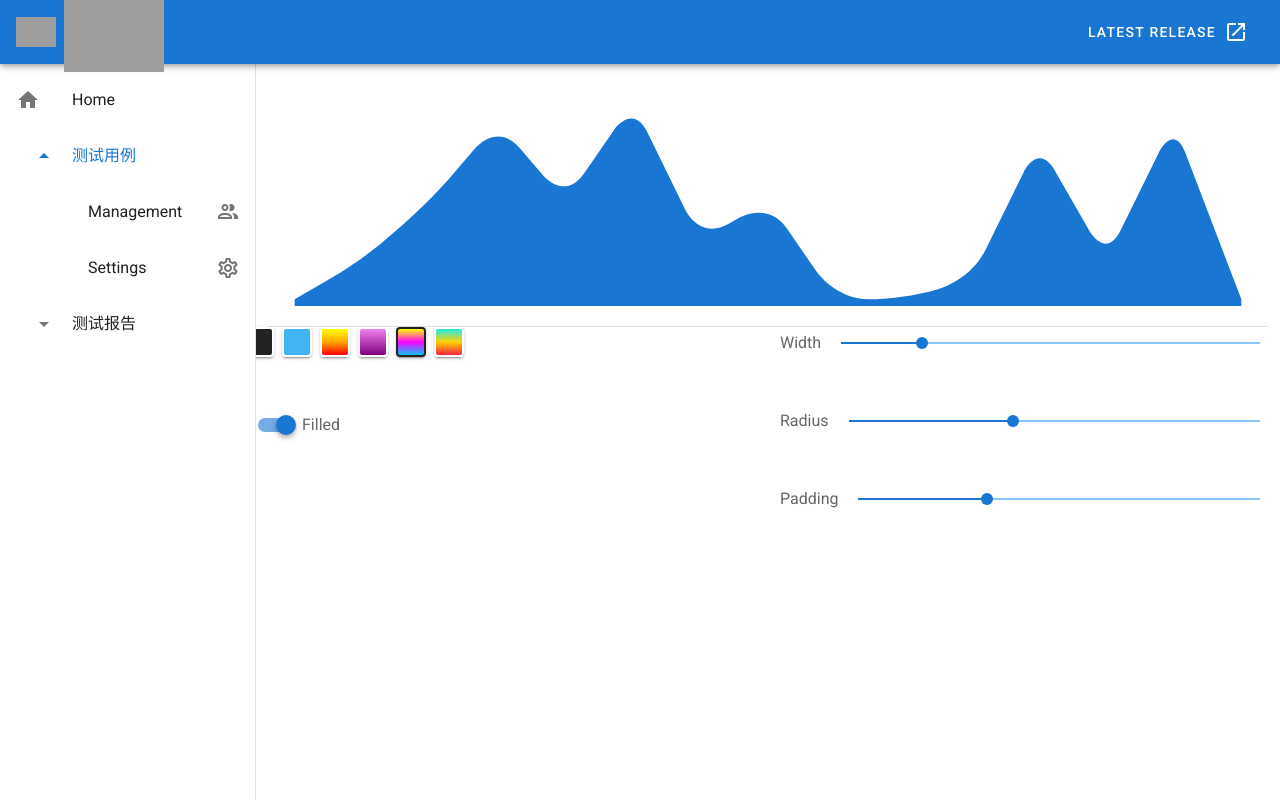
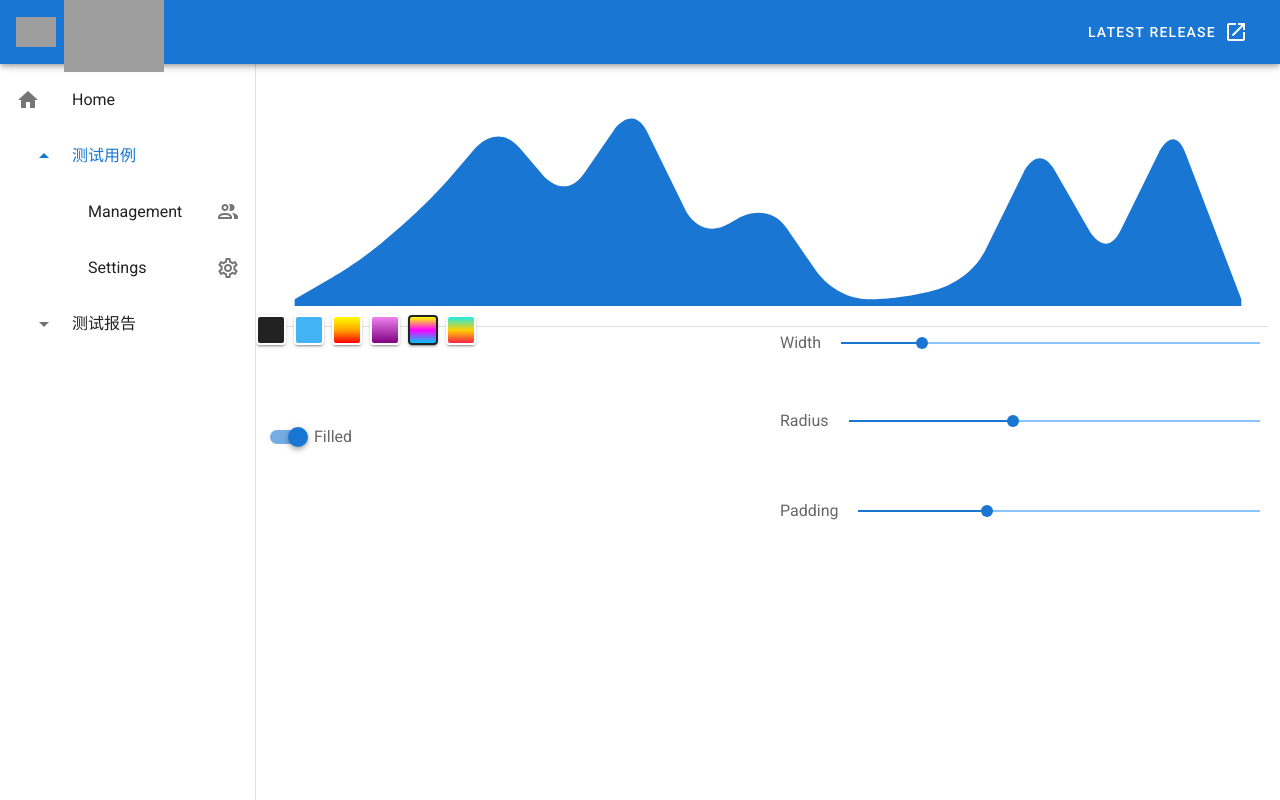
Before and after one commit to seveniruby/HogwartsSDET15Frontend, a Vue app: page /report in a window 1280 px wide. Built offline with nearby package versions, Linux system fonts and the light colour scheme; grey boxes are pictures that could not be loaded.

Commit message:
fix vuetify bug

```diff
--- a/src/components/TestReport.vue
+++ b/src/components/TestReport.vue
@@ -17,10 +17,10 @@
         cols="12"
         md="6"
       >
-        <v-row
+        <!-- <v-row
           class="fill-height"
           align="center"
-        >
+        > -->
           <v-item-group
             v-model="selectedGradient"
             mandatory
@@ -48,7 +48,7 @@
               </v-item>
             </v-row>
           </v-item-group>
-        </v-row>
+        <!-- </v-row> -->
       </v-col>
 
       <v-col
@@ -66,15 +66,15 @@
       </v-col>
 
       <v-col cols="6">
-        <v-row
+        <!-- <v-row
           class="fill-height"
           align="center"
-        >
+        > -->
           <v-switch
             v-model="fill"
             label="Filled"
           ></v-switch>
-        </v-row>
+        <!-- </v-row> -->
       </v-col>
 
       <v-col
```
